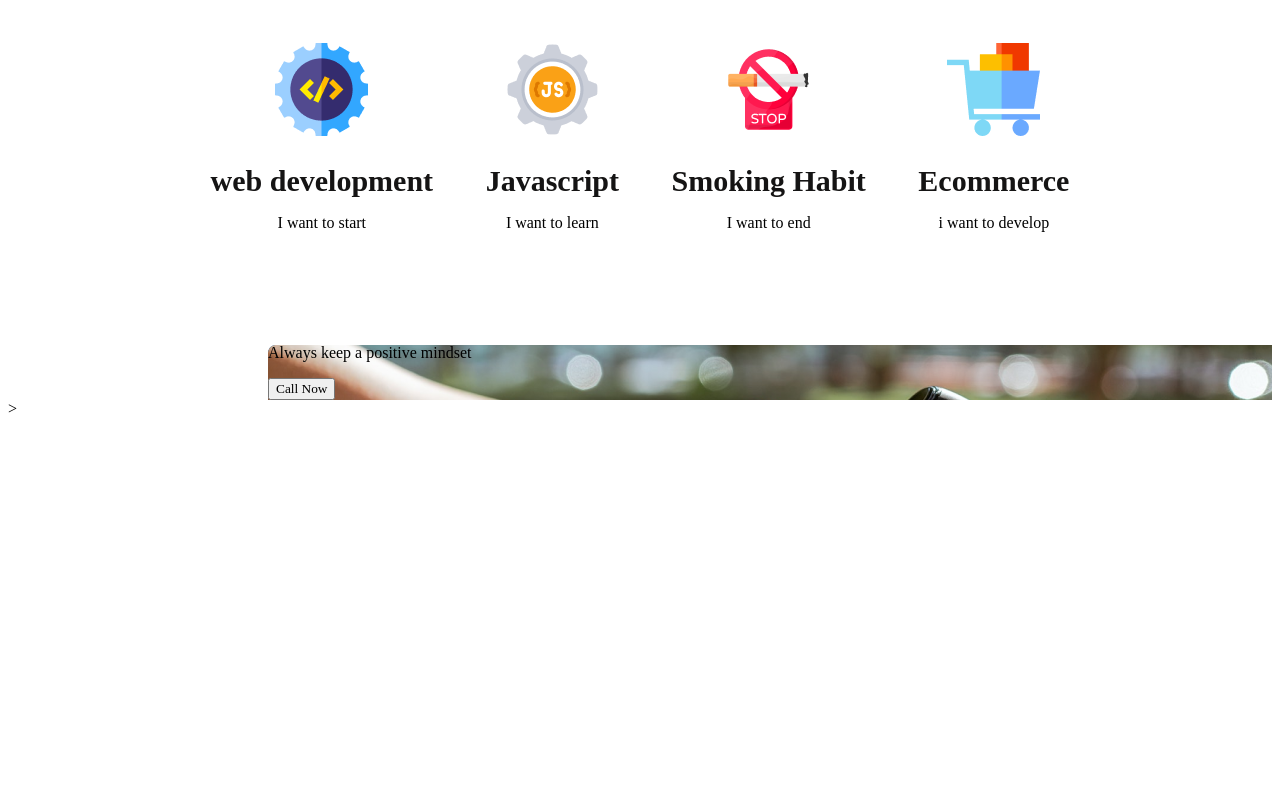
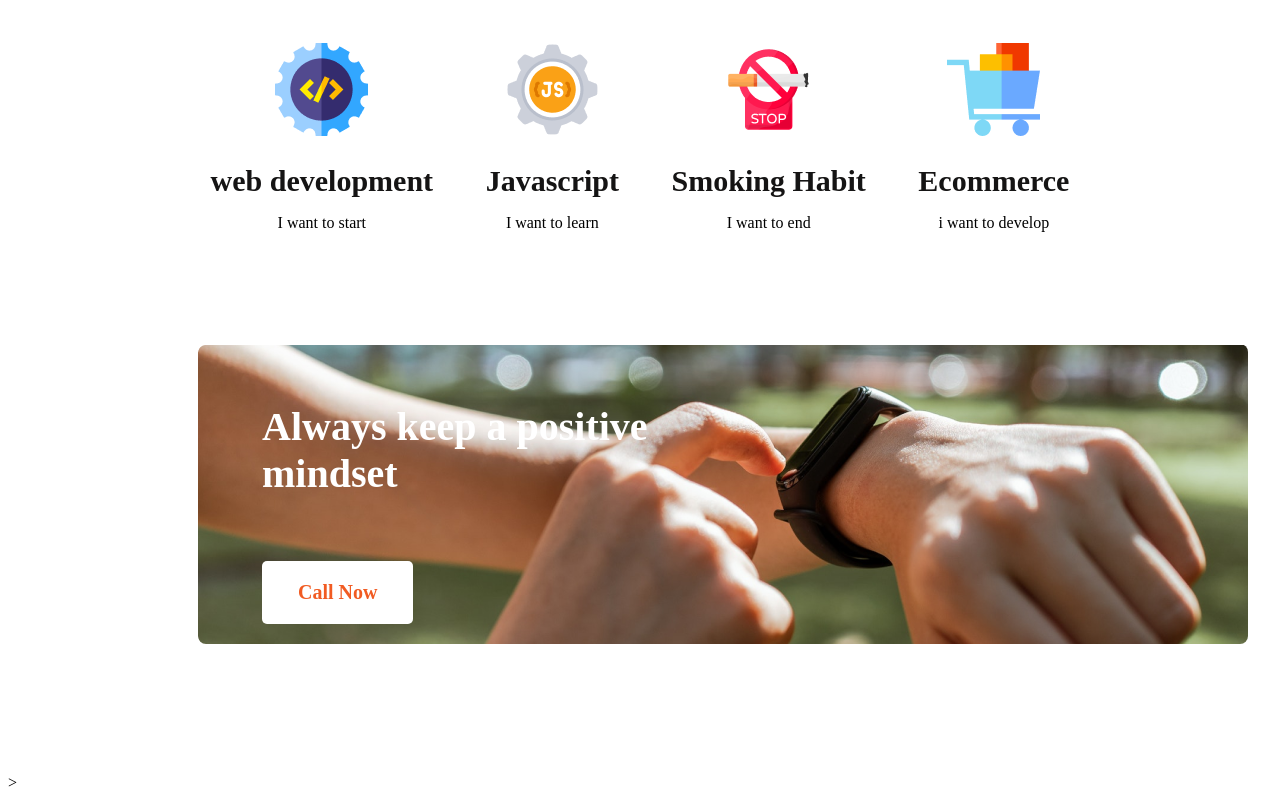
Before and after one commit to J1lap1/new-year-new-me, a plain HTML site: page index.html in a window 1280 px wide. Shown: the part 1805-2605 px from the top of the page. Before the commit the page ends 2231 px from the top, so only its background shows below. Drawn offline with Linux system fonts and the light colour scheme.

Commit message:
contact added

```diff
--- a/styles/styles.css
+++ b/styles/styles.css
@@ -87,10 +87,7 @@ margin-bottom: 50px;
     margin-right: 150px;
     margin-bottom: 112px;
 }
-.contact{
-    margin-left: 260px;
-    background-image: url(../images/watch.png), url(../images/gradient1.png);
-}
+
 .plan-title{
     font-weight: 700;
 font-size: 30px;
@@ -98,3 +95,33 @@ color: #151414;
 margin-top: 24px;
 margin-bottom: 16px;
 }
+.contact{
+  margin-left: 190px;
+justify-content: space-around;
+background-image: url(../images/watch.png);
+background-position: center
+  background-repeat: no-repeat;
+  width: 1050px;
+height: 300px;
+margin-bottom: 130px;
+border-radius: 8px;
+
+}
+.contact p{
+    font-weight: 700;
+font-size: 40px;
+color: #FFFFFF;
+width: 459px;
+height: 94px;
+padding: 59px 0 24px 64px;
+}
+.call-now{
+    margin-left: 64px;
+    padding: 20px 36px;
+    background: #FFFFFF;
+border-radius: 5px;
+border: 0;
+font-weight: 600;
+font-size: 20px;
+color: #F15B22;
+}
```
